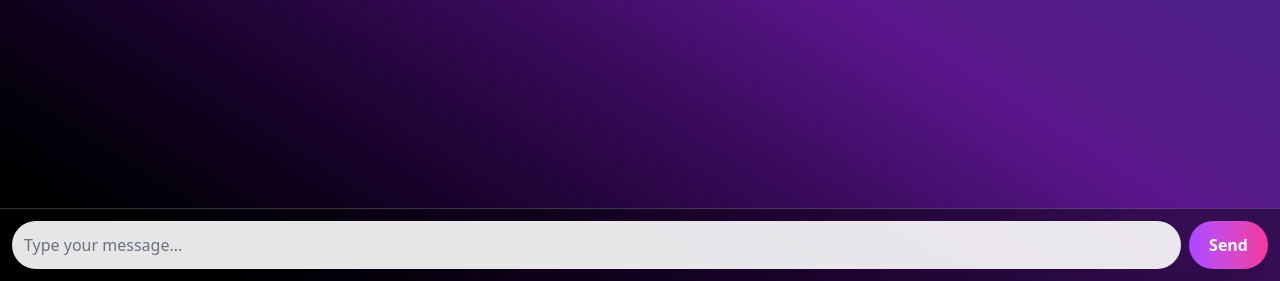
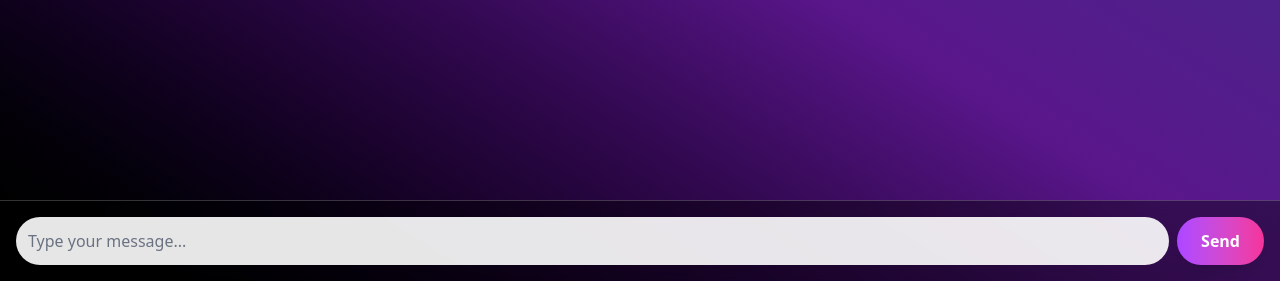
Before and after one commit to sangam-jangid/sangam-jangid, a Django app: page /Shop/chat/ in a window 1280 px wide. Shown: the part 519-800 px from the top of the page. Run offline with Django 5.2, Linux system fonts and the light colour scheme; the visitor is signed in with stand-in values (Sample User, id 1); data that the repository does not hold is empty; style sheets or scripts are compiled from the project's sources; some libraries are stand-ins or nearby versions.

Commit message:
changes for chat.html

```diff
--- a/Shop/templates/shop/biscuits.html
+++ b/Shop/templates/shop/biscuits.html
@@ -11,7 +11,7 @@
     <link rel="stylesheet" href="{% static 'style.css'%}">
   </head>
 
-  <body class="bg-[rgb(19,19,19)] h-screen">
+  <body class="bg-[rgb(19,19,19)]">
 
   <div id="popupMessage" class="fixed hidden flex-col justify-center place-items-center bottom-20 left-0 right-0 mx-auto bg-black/30 backdrop-blur-sm text-white h-16 w-40 sm:h-10 sm:w-40 md:h-20 md:w-80 lg:h-24 lg:w-96 rounded-lg shadow-lg transition-all duration-500 z-50 text-sm sm:text-sm md:text-base lg:text-xl gap-2">
     <p id="quantity"></p>
--- a/Shop/templates/shop/chat.html
+++ b/Shop/templates/shop/chat.html
@@ -14,7 +14,7 @@
     }
   </style>
 </head>
-<body class="bg-gradient-to-tr from-black via-purple-900 to-indigo-900 h-[100vh] flex flex-col overflow-y-hidden">
+<body class="bg-gradient-to-tr from-black via-purple-900 to-indigo-900 h-screen flex flex-col">
 
   <div class="flex-grow overflow-y-scroll p-5 space-y-3" id="chat-box">
     {% for message in messages %}
@@ -44,18 +44,16 @@
     {% endfor %}
   </div>
 
-<form method="post" action="{% url 'send_message' %}"
-  class="p-3 bg-black/40 backdrop-blur flex items-center gap-2 border-t border-white/20 w-full relative bottom-0 left-0 right-0">
-  {% csrf_token %}
-  <input name="message" placeholder="Type your message..."
-    class="p-3 rounded-full w-full bg-white/90 text-black focus:outline-none focus:ring-2 focus:ring-purple-500 transition placeholder-gray-500 min-w-0" />
-  <button type="submit"
-    class="px-5 py-3 rounded-full bg-gradient-to-r from-purple-500 to-pink-500 text-white font-bold hover:scale-105 transition shadow-lg">
-    Send
-  </button>
-</form>
+  <form method="post" action="{% url 'send_message' %}" class="p-4 bg-black/40 backdrop-blur flex flex-wrap gap-2 border-t border-white/20">
+    {% csrf_token %}
+    <input name="message" placeholder="Type your message..."
+  class="flex-grow min-w-0 p-3 rounded-full bg-white/90 text-black focus:outline-none focus:ring-2 focus:ring-purple-500 transition placeholder-gray-500" />
 
-
+    <button type="submit"
+      class="px-6 py-3 rounded-full bg-gradient-to-r from-purple-500 to-pink-500 text-white font-bold hover:scale-105 transition shadow-lg">
+      Send
+    </button>
+  </form>
 
   <script>
     function scrollToBottom() {
--- a/Shop/templates/shop/snacks.html
+++ b/Shop/templates/shop/snacks.html
@@ -11,7 +11,7 @@
     <link rel="stylesheet" href="{% static 'css/output.css' %}">
   </head>
 
-  <body class="bg-[rgb(19,19,19)] h-screen">
+  <body class="bg-[rgb(19,19,19)]">
 
   <div id="popupMessage" class="fixed hidden flex-col justify-center place-items-center bottom-20 left-0 right-0 mx-auto bg-black/30 backdrop-blur-sm text-white h-16 w-40 sm:h-10 sm:w-40 md:h-20 md:w-80 lg:h-24 lg:w-96 rounded-lg shadow-lg transition-all duration-500 z-50 text-sm sm:text-sm md:text-base lg:text-xl gap-2">
     <p id="quantity"></p>
```
